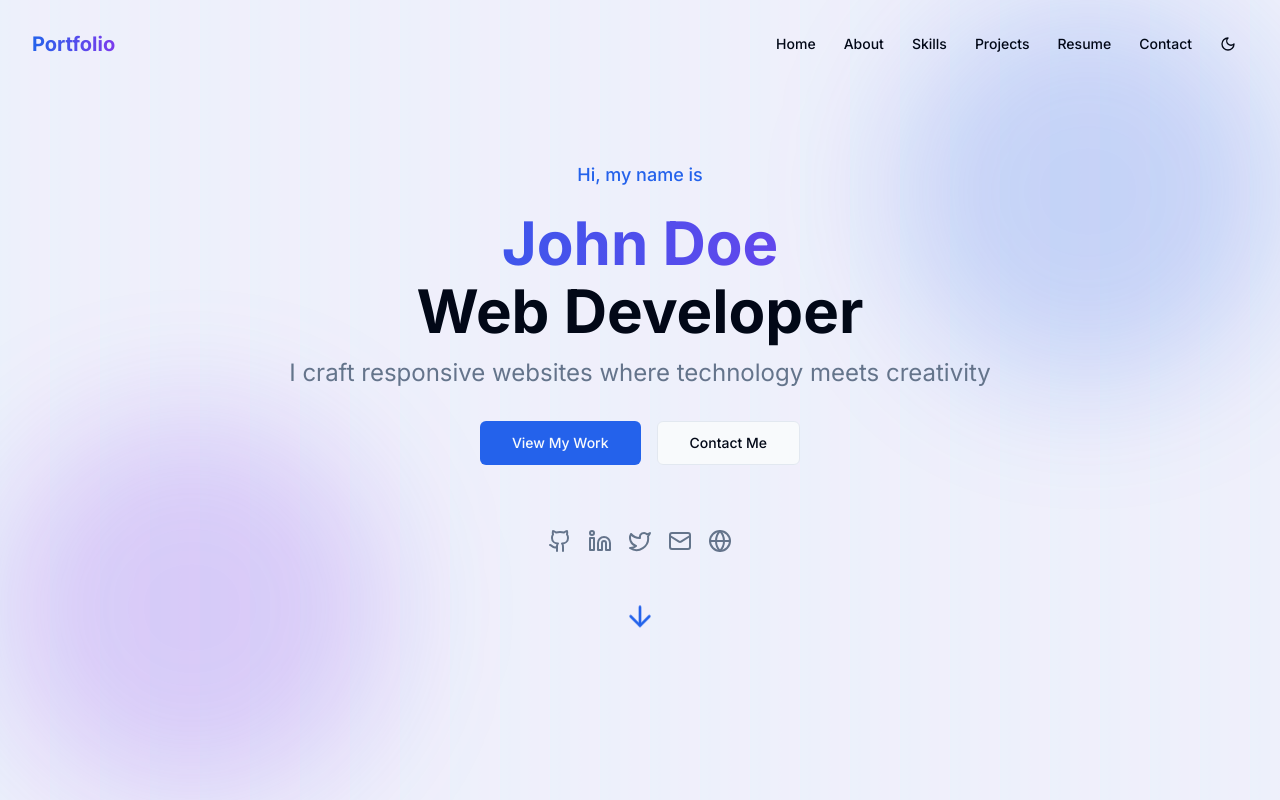
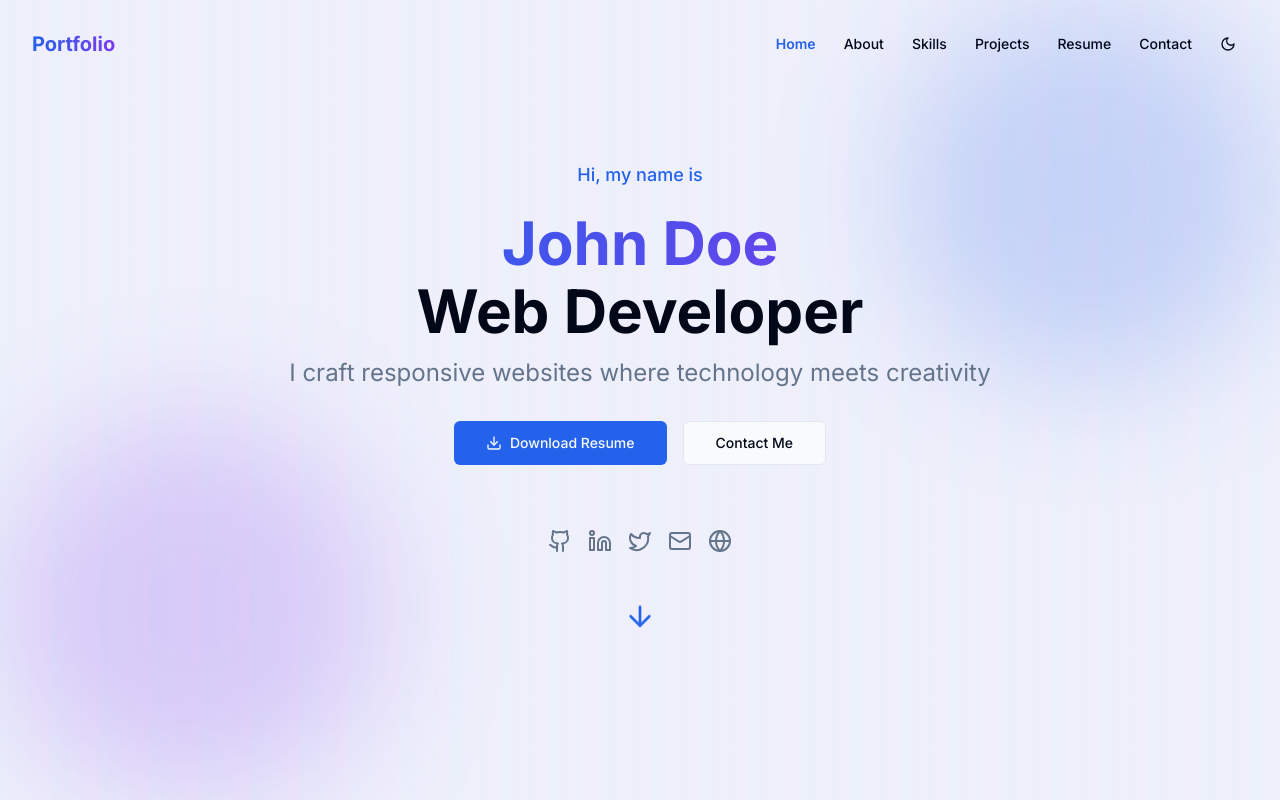
Before and after one commit to Vishal260305/swift-web-showcase, a React (Vite) app: page / in a window 1280 px wide. Shown: the top 800 px of the page. Built offline with nearby package versions, Linux system fonts and the light colour scheme.

Commit message:
feat: Implement navbar and hero changes
-   Implement the navbar at the top of the page.
-   Add section highlights as the user scrolls down.
-   Replace "Show Projects" button in the hero section with a "Download Resume" button.

```diff
--- a/src/components/Hero.tsx
+++ b/src/components/Hero.tsx
@@ -1,5 +1,5 @@
 
-import { ArrowDown } from "lucide-react";
+import { ArrowDown, Download } from "lucide-react";
 import { Button } from "@/components/ui/button";
 import SocialLinks from "./SocialLinks";
 
@@ -25,8 +25,11 @@ const Hero = () => {
           </p>
 
           <div className="flex flex-col sm:flex-row items-center justify-center gap-4 mb-16">
-            <Button size="lg" asChild>
-              <a href="#projects">View My Work</a>
+            <Button size="lg" className="gap-2" asChild>
+              <a href="#resume">
+                <Download className="h-5 w-5" />
+                Download Resume
+              </a>
             </Button>
             <Button size="lg" variant="outline" asChild>
               <a href="#contact">Contact Me</a>
--- a/src/components/Navbar.tsx
+++ b/src/components/Navbar.tsx
@@ -8,6 +8,7 @@ import { cn } from "@/lib/utils";
 const Navbar = () => {
   const [isMenuOpen, setIsMenuOpen] = useState(false);
   const [isScrolled, setIsScrolled] = useState(false);
+  const [activeSection, setActiveSection] = useState("home");
 
   const navLinks = [
     { name: "Home", href: "#home" },
@@ -21,11 +22,23 @@ const Navbar = () => {
   useEffect(() => {
     const handleScroll = () => {
       setIsScrolled(window.scrollY > 20);
+
+      // Determine which section is in view
+      const sectionIds = navLinks.map(link => link.href.substring(1));
+      const scrollPosition = window.scrollY + 100; // Offset to trigger a bit earlier
+
+      for (let i = sectionIds.length - 1; i >= 0; i--) {
+        const section = document.getElementById(sectionIds[i]);
+        if (section && section.offsetTop <= scrollPosition) {
+          setActiveSection(sectionIds[i]);
+          break;
+        }
+      }
     };
 
     window.addEventListener("scroll", handleScroll);
     return () => window.removeEventListener("scroll", handleScroll);
-  }, []);
+  }, [navLinks]);
 
   const toggleMenu = () => {
     setIsMenuOpen(!isMenuOpen);
@@ -54,7 +67,12 @@ const Navbar = () => {
               <a
                 key={link.name}
                 href={link.href}
-                className="px-3 py-2 text-sm font-medium rounded-md hover:text-primary transition-colors"
+                className={cn(
+                  "px-3 py-2 text-sm font-medium rounded-md transition-colors",
+                  activeSection === link.href.substring(1)
+                    ? "text-primary font-semibold"
+                    : "hover:text-primary"
+                )}
               >
                 {link.name}
               </a>
@@ -90,7 +108,12 @@ const Navbar = () => {
             <a
               key={link.name}
               href={link.href}
-              className="block px-3 py-2 text-base font-medium rounded-md hover:text-primary transition-colors"
+              className={cn(
+                "block px-3 py-2 text-base font-medium rounded-md transition-colors",
+                activeSection === link.href.substring(1)
+                  ? "text-primary font-semibold"
+                  : "hover:text-primary"
+              )}
               onClick={closeMenu}
             >
               {link.name}
```
